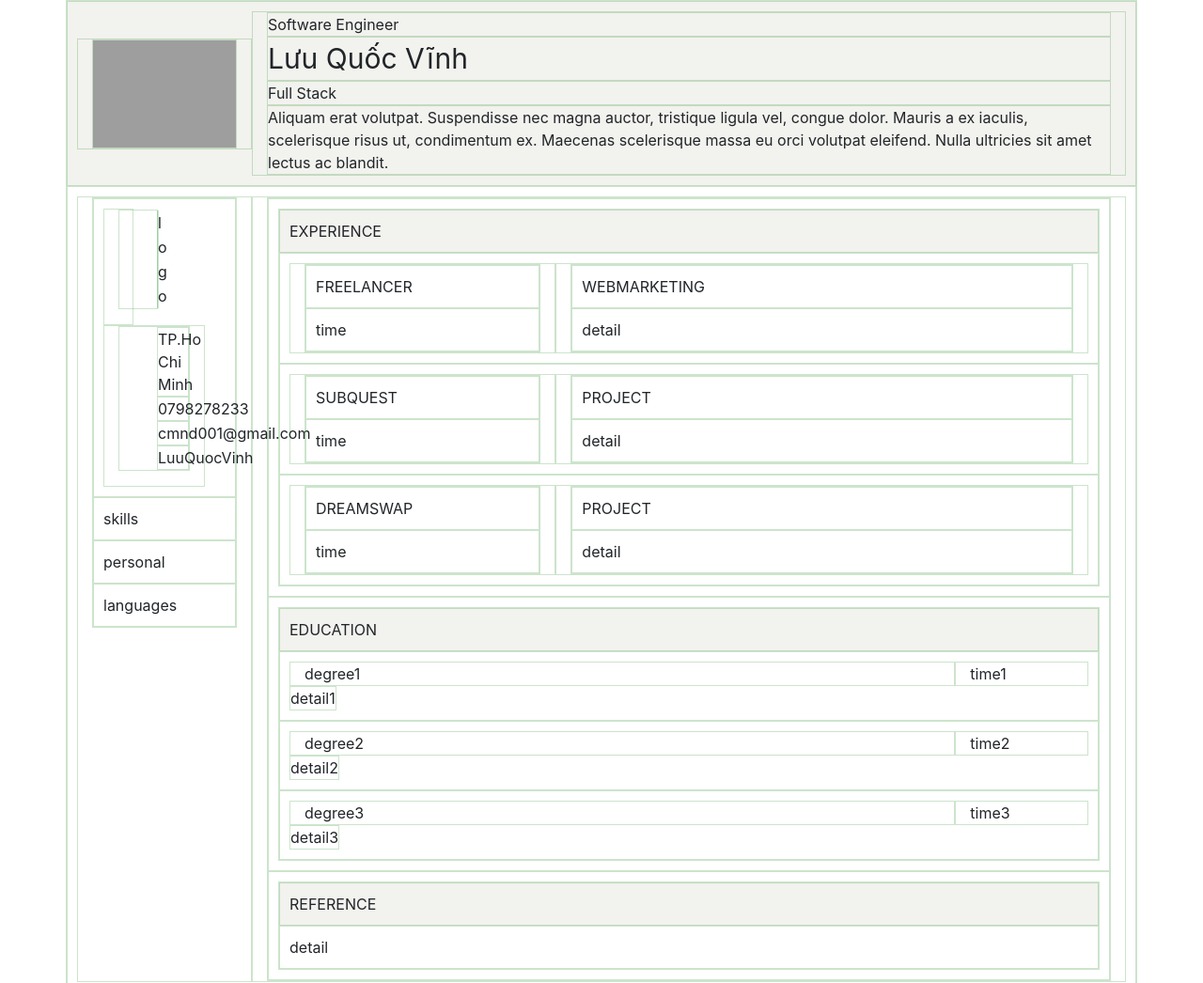
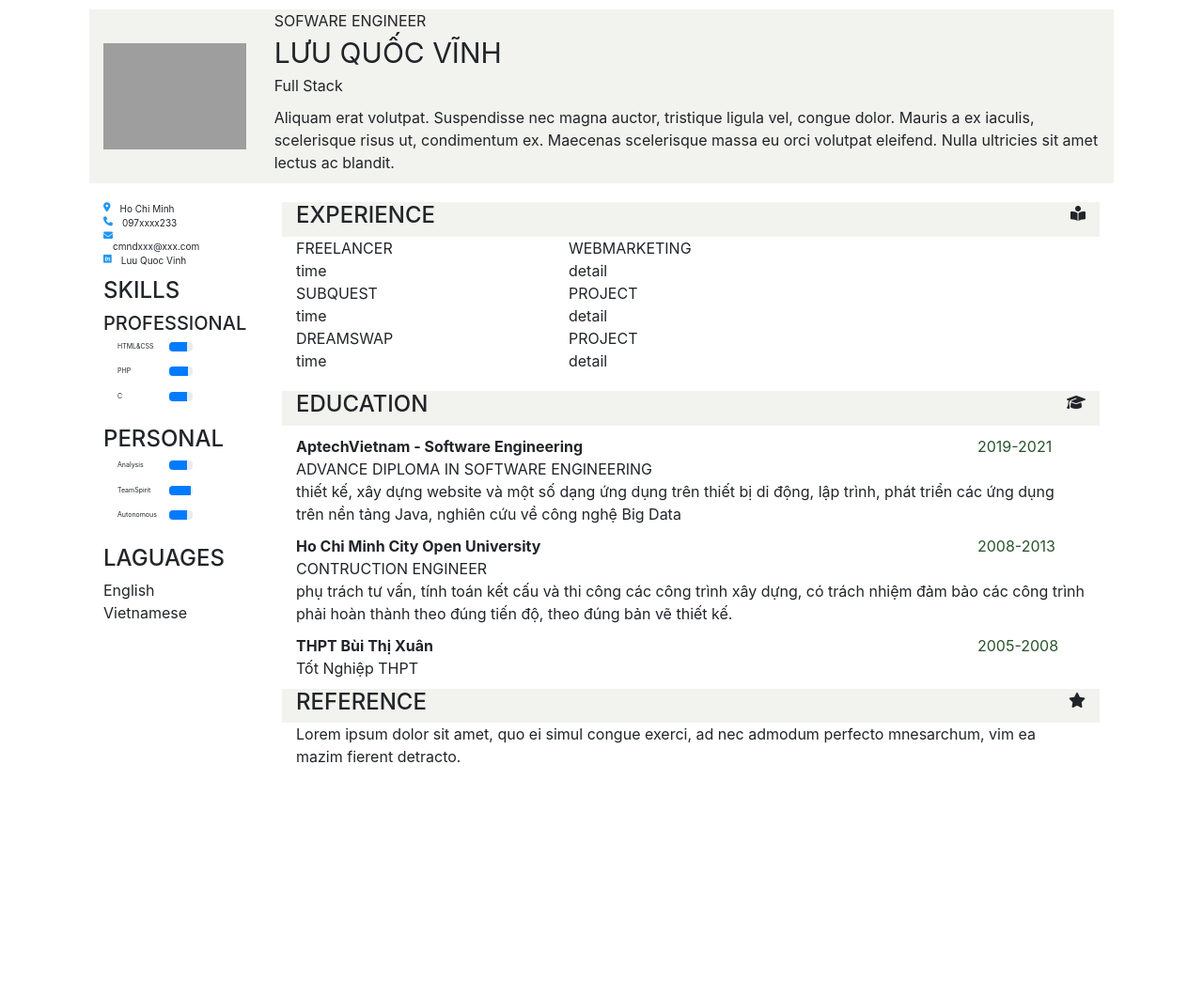
Before and after one commit to luuquocvinh/resume_junior, a plain HTML site: page index.html in a window 1280 px wide. Shown: the top 1046 px of the page at 94% size. After the commit the page ends 827 px from the top, so only its background shows below. Drawn offline with nearby package versions, Linux system fonts and the light colour scheme; grey boxes are pictures that could not be loaded.

Commit message:
commit 2th

```diff
--- a/index.html
+++ b/index.html
@@ -7,67 +7,138 @@
     <title>Hello, world!</title>
     <style>
         body *{
-            border: 1px solid rgba(0,122,0,.2)
-        }
-        .row{
-            padding:10px
-        }
-        ul{
-            list-style-type: none;
+            /*border: 1px solid rgba(0,122,0,.2)*/
         }
         .picture{
             text-align: center;
             margin:auto
         }
-        .header{
+        .information,.header-edu,.header-exp,.header-ref{
             background: #f2f2ee;
+        }
+        .contact{
+            font-size:10px
+        }
+        .information,.experience,.edu,.reference,.contact,.skills,.personal,.laguages{
+            margin:10px
+        }
+        .row.contact p {
+            margin-bottom: 0px;
+            margin-left: 10px;
+        }
+        .edu .row{
+            margin-top:10px
         }
     </style>
 </head>
 <body>
     <div class="container">
-        <div class="row header">
+        <div class="row information">
             <div class="col-sm-2 picture">
                 <img src="https://i.postimg.cc/WpGnC8Cq/29313045-1905621932783704-3633724408111629409-n.jpg" width="100%">
             </div>
             <div class="col-sm-10">
-                <div>Software Engineer</div>
-                <div style="font-size:30px">Lưu Quốc Vĩnh</div>
-                <div>Full Stack</div>
-                <div>Aliquam erat volutpat. Suspendisse nec magna auctor, tristique ligula vel, congue dolor. Mauris a ex iaculis, scelerisque risus ut, condimentum ex. Maecenas scelerisque massa eu orci volutpat eleifend. Nulla ultricies sit amet lectus ac blandit.</div>
+                <div>
+                    <div>SOFWARE ENGINEER</div>
+                    <div style="font-size:30px">LƯU QUỐC VĨNH</div>
+                    <div>Full Stack</div>
+                </div>
+                <div style="margin:10px 0px">Aliquam erat volutpat. Suspendisse nec magna auctor, tristique ligula vel, congue dolor. Mauris a ex iaculis, scelerisque risus ut, condimentum ex. Maecenas scelerisque massa eu orci volutpat eleifend. Nulla ultricies sit amet lectus ac blandit.</div>
             </div>
         </div>
         <div class="row">
             <div class="col-sm-2 colLeft">
                 <div class="container">
-                    <div class="row">
-                        <div class="col-sm-2 contact">
-                            <ul>
-                                <li>l</li>
-                                <li>o</li>
-                                <li>g</li>
-                                <li>o</li>
-                            </ul>
+                    <div class="row contact">
+                        <div class="container">
+                        <div class="row">
+                            <i class='fas fa-map-marker-alt' style="color:#2196F3"></i>
+                            <p>Ho Chi Minh</p>
                         </div>
-                        <div class="col-sm-10 contact">
-                            <ul>
-                                <li>TP.Ho Chi Minh</li>
-                                <li>0798278233</li>
-                                <li>cmnd001@gmail.com</li>
-                                <li>LuuQuocVinh</li>
-                            </ul>
+                        <div class="row">
+                            <i class='fas fa-phone' style="color:#2196F3"></i>
+                            <p>097xxxx233</p>
+                        </div>
+                        <div class="row">
+                            <i class='fas fa-envelope' style="color:#2196F3"></i>
+                            <p>cmndxxx@xxx.com</p>
+                        </div>
+                        <div class="row">
+                            <i class='fab fa-invision' style="color:#2196F3"></i>
+                            <p>Luu Quoc Vinh</p>
+                        </div>
                         </div>
                     </div>
-                    <div class="row">skills</div>
-                    <div class="row">personal</div>
-                    <div class="row">languages</div>
+                    <div class="row skills">
+                        <div class="container">
+                            <div class="row">
+                                <h4>SKILLS</h4><br>
+                                <h5>PROFESSIONAL</h5>
+                            </div>
+                            <div class="row">
+                                <div class="col-sm-6"><p style="font-size:7px">HTML&CSS</p></div>
+                                <div class="col-sm-6">
+                                    <div class="progress" style="height: 10px;">
+                                        <div class="progress-bar" role="progressbar" style="width: 75%;" aria-valuenow="75" aria-valuemin="0" aria-valuemax="100"></div>
+                                    </div>
+                                </div>
+                                <div class="col-sm-6"><p style="font-size:7px">PHP</p></div>
+                                <div class="col-sm-6">
+                                    <div class="progress" style="height: 10px;">
+                                        <div class="progress-bar" role="progressbar" style="width: 80%;" aria-valuenow="75" aria-valuemin="0" aria-valuemax="100"></div>
+                                    </div>
+                                </div>
+                                <div class="col-sm-6"><p style="font-size:7px">C</p></div>
+                                <div class="col-sm-6">
+                                    <div class="progress" style="height: 10px;">
+                                        <div class="progress-bar" role="progressbar" style="width: 75%;" aria-valuenow="75" aria-valuemin="0" aria-valuemax="100"></div>
+                                    </div>
+                                </div>
+                            </div>
+                        </div>
+                    </div>
+                    <div class="row personal">
+                        <div class="container">
+                            <div class="row">
+                                <h4>PERSONAL</h4>
+                            </div>
+                            <div class="row">
+                                <div class="col-sm-6"><p style="font-size:7px">Analysis</p></div>
+                                <div class="col-sm-6">
+                                    <div class="progress" style="height: 10px;">
+                                        <div class="progress-bar" role="progressbar" style="width: 75%;" aria-valuenow="75" aria-valuemin="0" aria-valuemax="100"></div>
+                                    </div>
+                                </div>
+                                <div class="col-sm-6"><p style="font-size:7px">TeamSpirit</p></div>
+                                <div class="col-sm-6">
+                                    <div class="progress" style="height: 10px;">
+                                        <div class="progress-bar" role="progressbar" style="width: 90%;" aria-valuenow="90" aria-valuemin="0" aria-valuemax="100"></div>
+                                    </div>
+                                </div>
+                                <div class="col-sm-6"><p style="font-size:7px">Autonomous</p></div>
+                                <div class="col-sm-6">
+                                    <div class="progress" style="height: 10px;">
+                                        <div class="progress-bar" role="progressbar" style="width: 75%;" aria-valuenow="75" aria-valuemin="0" aria-valuemax="100"></div>
+                                    </div>
+                                </div>
+                            </div>
+                        </div>
+                    </div>
+                    <div class="row laguages">
+                        <div><h4>LAGUAGES</h4></div>
+                        <div>English</div>
+                        <div>Vietnamese</div>
+                    </div>
                 </div>
             </div>
             <div class="col-sm-10 colRight">
                 <div class="container">
                     <div class="row experience">
                         <div class="container">
-                            <div class="row header">EXPERIENCE</div>
+                            <div class="row header-exp">
+                                <div class="col-sm-10"><h4>EXPERIENCE</h4></div>
+                                <div class="col-sm-2" style="text-align: right"><i class='fas fa-book-reader'></i></div>
+                            </div>
                             <div class="row">
                                 <div class="col-sm-4">
                                     <div class="container">
@@ -114,28 +185,36 @@
                     </div>
                     <div class="row edu">
                         <div class="container">
-                            <div class="row header">EDUCATION</div>
-                            <div class="row">
-                                <div class="col-sm-10">degree1</div>
-                                <div class="col-sm-2">time1</div>
-                                <div>detail1</div>
+                            <div class="row header-edu">
+                                <div class="col-sm-10"><h4>EDUCATION</h4></div>
+                                <div class="col-sm-2" style="text-align: right"><i class='fas fa-graduation-cap'></i></div>
                             </div>
                             <div class="row">
-                                <div class="col-sm-10">degree2</div>
-                                <div class="col-sm-2">time2</div>
-                                <div>detail2</div>
+                                <div class="col-sm-10"><b>AptechVietnam - Software Engineering</b></div>
+                                <div class="col-sm-2" style="color: #2b542c">2019-2021</div>
+                                <div class="col-sm-12">ADVANCE DIPLOMA IN SOFTWARE ENGINEERING<br>thiết kế, xây dựng website và một số dạng ứng dụng trên thiết bị di động, lập trình, phát triển các ứng dụng trên nền tảng Java, nghiên cứu về công nghệ Big Data</div>
                             </div>
                             <div class="row">
-                                <div class="col-sm-10">degree3</div>
-                                <div class="col-sm-2">time3</div>
-                                <div>detail3</div>
+                                <div class="col-sm-10"><b>Ho Chi Minh City Open University</b></div>
+                                <div class="col-sm-2" style="color: #2b542c">2008-2013</div>
+                                <div class="col-sm-12">CONTRUCTION ENGINEER <br>phụ trách tư vấn, tính toán kết cấu và thi công các công trình xây dựng, có trách nhiệm đảm bảo các công trình phải hoàn thành theo đúng tiến độ, theo đúng bản vẽ thiết kế.</div>
+                            </div>
+                            <div class="row">
+                                <div class="col-sm-10"><b>THPT Bùi Thị Xuân</b></div>
+                                <div class="col-sm-2" style="color: #2b542c">2005-2008</div>
+                                <div class="col-sm-12">Tốt Nghiệp THPT</div>
                             </div>
                         </div>
                     </div>
                     <div class="row reference">
                         <div class="container">
-                            <div class="row header">REFERENCE</div>
-                            <div class="row">detail</div>
+                            <div class="row header-ref">
+                                <div class="col-sm-10"><h4>REFERENCE</h4></div>
+                                <div class="col-sm-2" style="text-align: right"><i class='fas fa-star'></i></div>
+                            </div>
+                            <div class="row">
+                                <div class="col-sm-12">Lorem ipsum dolor sit amet, quo ei simul congue exerci, ad nec admodum perfecto mnesarchum, vim ea mazim fierent detracto.</div>
+                            </div>
                         </div>
                     </div>
                 </div>
@@ -143,7 +222,7 @@
         </div>
     </div>
 
-
+    <script src='https://kit.fontawesome.com/a076d05399.js'></script>
     <script src="https://code.jquery.com/jquery-3.4.1.slim.min.js" integrity="sha384-J6qa4849blE2+poT4WnyKhv5vZF5SrPo0iEjwBvKU7imGFAV0wwj1yYfoRSJoZ+n" crossorigin="anonymous"></script>
     <script src="https://cdn.jsdelivr.net/npm/popper.js@1.16.0/dist/umd/popper.min.js" integrity="sha384-Q6E9RHvbIyZFJoft+2mJbHaEWldlvI9IOYy5n3zV9zzTtmI3UksdQRVvoxMfooAo" crossorigin="anonymous"></script>
     <script src="https://stackpath.bootstrapcdn.com/bootstrap/4.4.0/js/bootstrap.min.js" integrity="sha384-3qaqj0lc6sV/qpzrc1N5DC6i1VRn/HyX4qdPaiEFbn54VjQBEU341pvjz7Dv3n6P" crossorigin="anonymous"></script>
```
